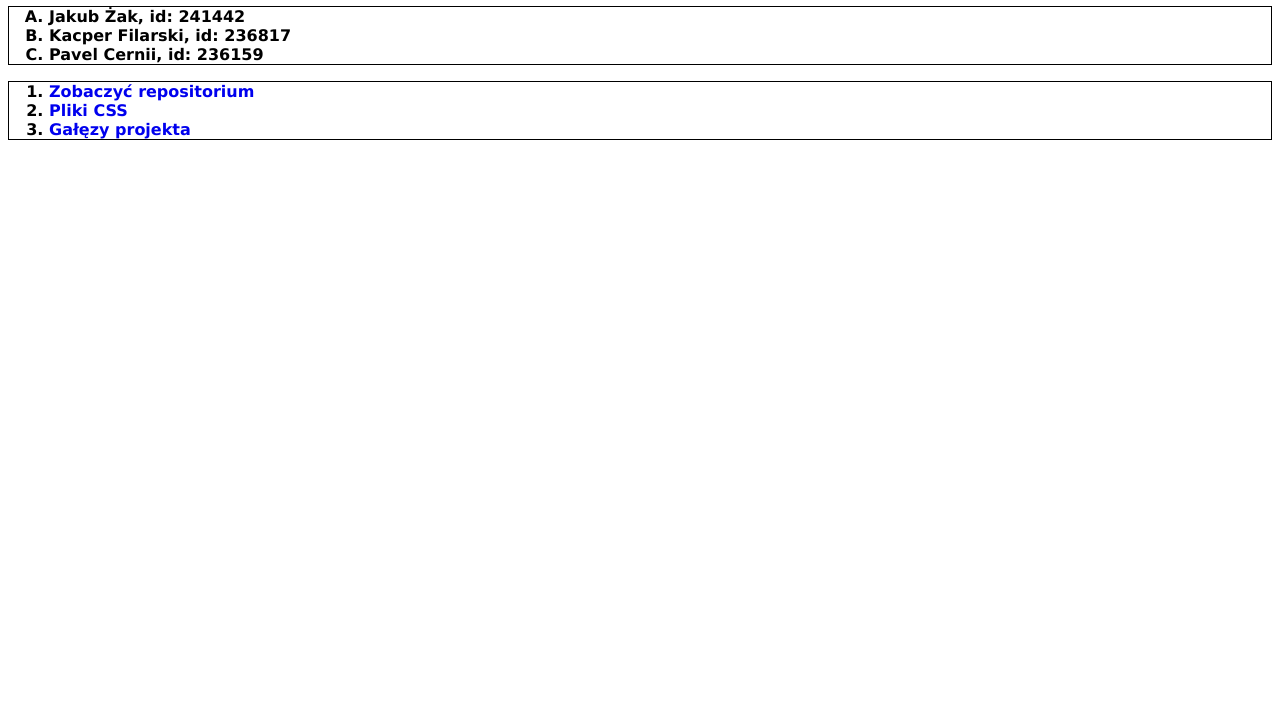
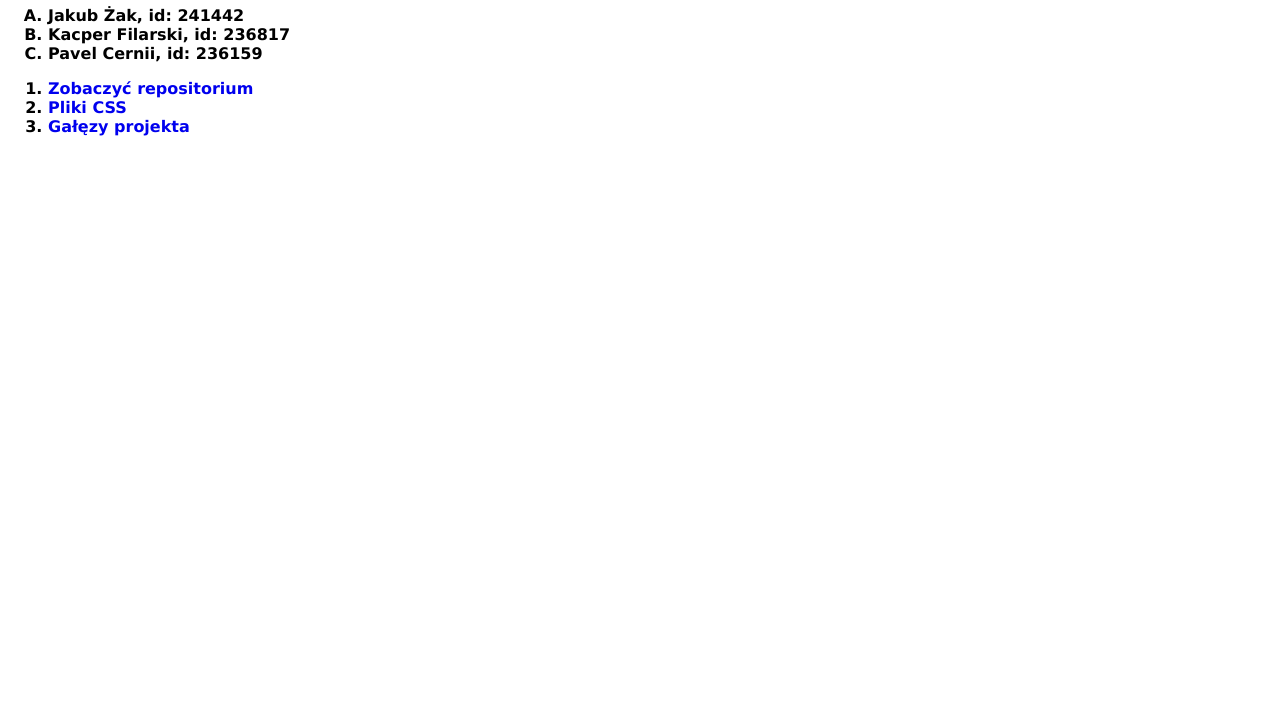
Before and after one commit to JakubZak7/Computer-Software, a plain HTML site: page autory.html in a window 1280 px wide. Shown: the part 75-800 px from the top of the page. Drawn offline with Linux system fonts and the light colour scheme.

Commit message:
Update strony.css

```diff
--- a/strony.css
+++ b/strony.css
@@ -83,7 +83,7 @@ button[type="submit"],button[type="reset"]{
     margin-right: 1cm;
 }
 
-ol{
+#lista{
     border: 1px solid black;
 }
 
```
